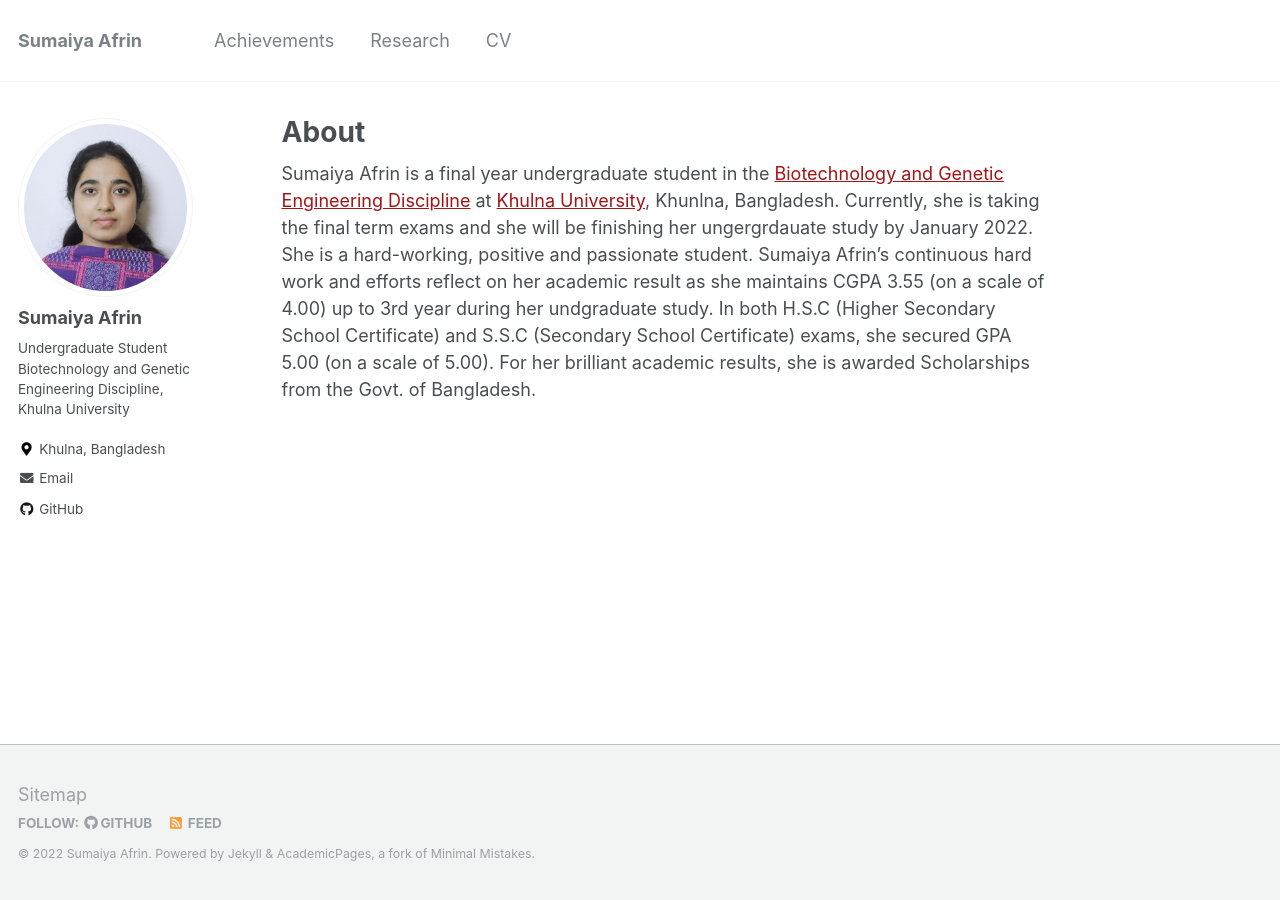
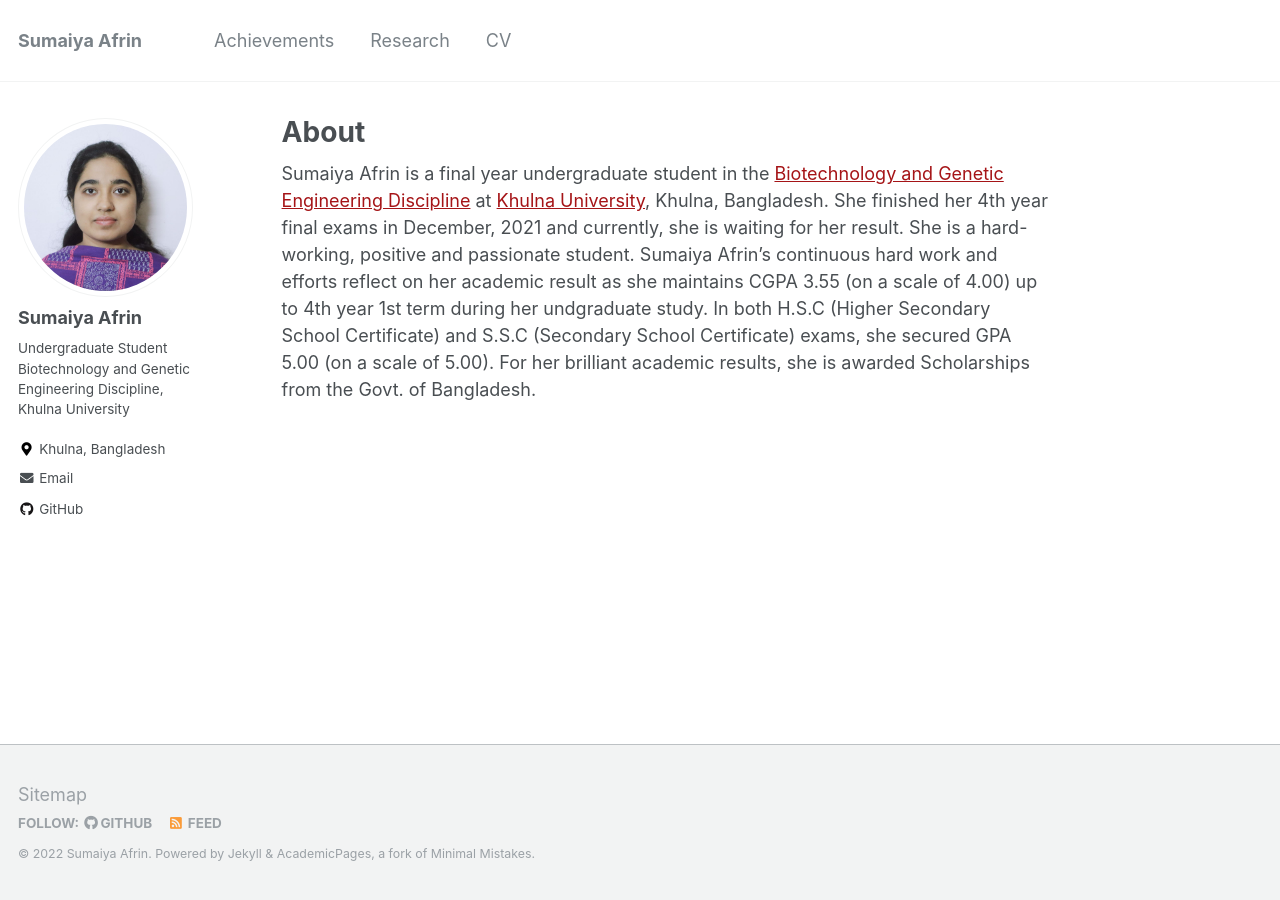
Before and after one commit to bonni2021/bonni2021.github.io, a Jekyll site: the page built from _pages/about.md, in a window 1280 px wide. Built offline with Jekyll 4.4.1, drawn with Linux system fonts in a browser that asks for light colours.

Commit message:
update the about page

```diff
--- a/_pages/about.md
+++ b/_pages/about.md
@@ -9,4 +9,5 @@ redirect_from:
 ---
 
 
-Sumaiya Afrin is a final year undergraduate student in the [Biotechnology and Genetic Engineering Discipline](https://discipline.ku.ac.bd/bge) at [Khulna University](https://ku.ac.bd/), Khunlna, Bangladesh. Currently, she is taking the final term exams and she will be finishing her ungergrdauate study by January 2022. She is a hard-working, positive and passionate student. Sumaiya Afrin's continuous hard work and efforts reflect on her academic result as she maintains CGPA 3.55 (on a scale of 4.00) up to 3rd year during her undgraduate study. In both H.S.C (Higher Secondary School Certificate) and S.S.C (Secondary School Certificate) exams, she secured GPA 5.00 (on a scale of 5.00). For her brilliant academic results, she is awarded Scholarships from the Govt. of Bangladesh.
+Sumaiya Afrin is a final year undergraduate student in the [Biotechnology and Genetic Engineering Discipline](https://discipline.ku.ac.bd/bge) at [Khulna University](https://ku.ac.bd/), Khulna, Bangladesh.
+She finished her 4th year final exams in December, 2021 and currently, she is waiting for her result. She is a hard-working, positive and passionate student. Sumaiya Afrin's continuous hard work and efforts reflect on her academic result as she maintains CGPA 3.55 (on a scale of 4.00) up to 4th year 1st term during her undgraduate study. In both H.S.C (Higher Secondary School Certificate) and S.S.C (Secondary School Certificate) exams, she secured GPA 5.00 (on a scale of 5.00). For her brilliant academic results, she is awarded Scholarships from the Govt. of Bangladesh.
```
